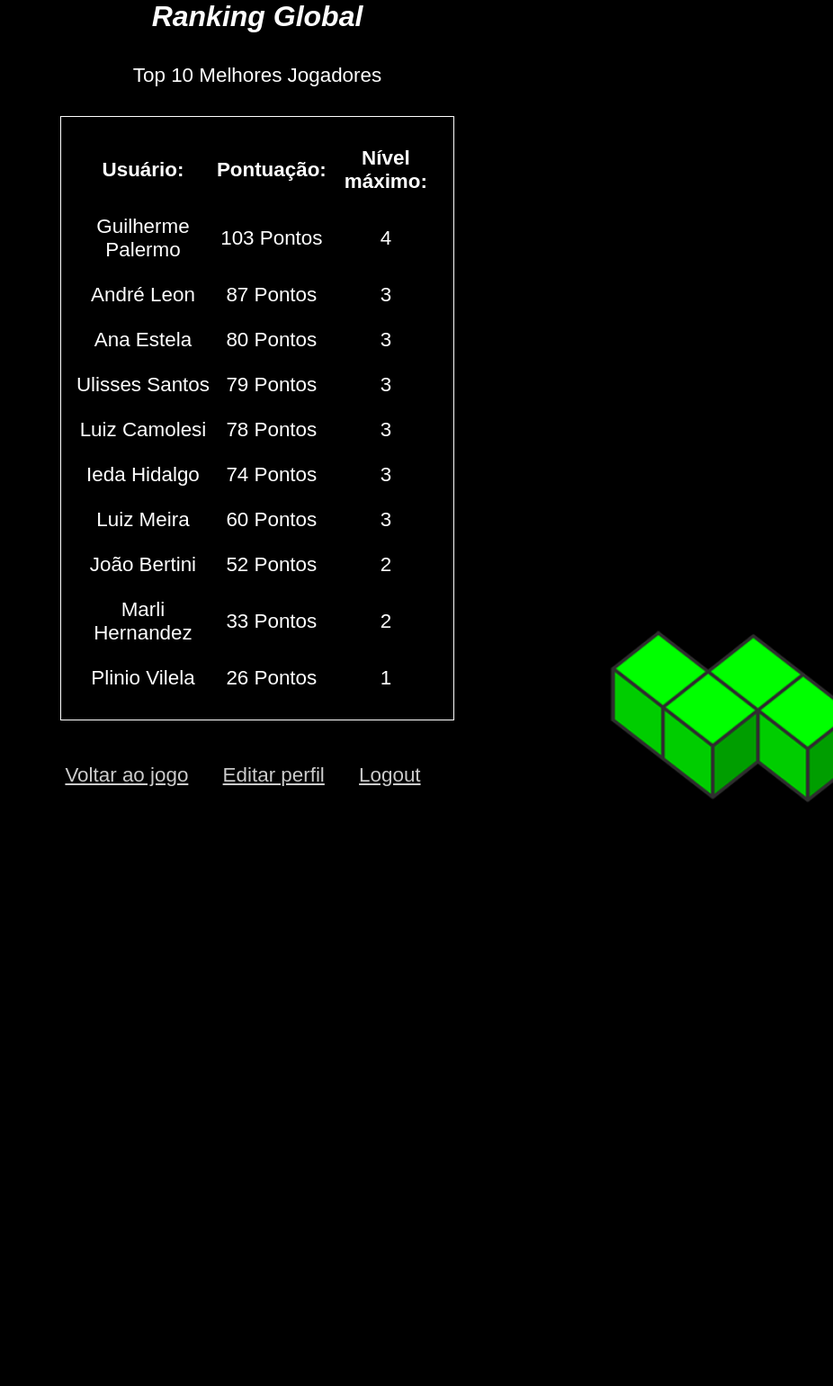
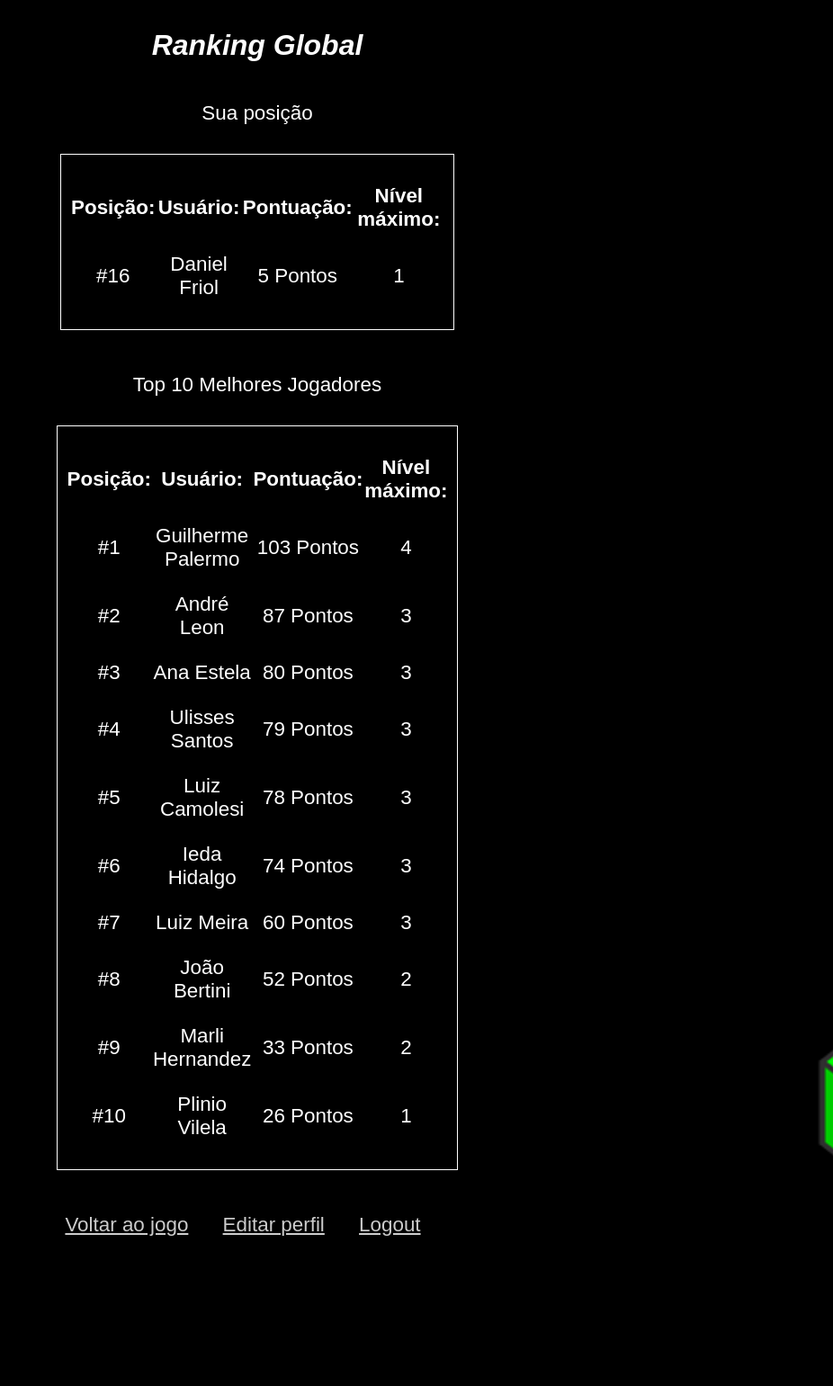
Before and after one commit to DanielFriol/web-rolling-tetris, a PHP site: page /ranking.html in a window 1280 px wide. Shown: the top 1541 px of the page at 90% size, without its empty margins (354-1280 px from the left). Before the commit the page ends 892 px from the top, so only its background shows below. Run offline with PHP 8.4, Linux system fonts and the light colour scheme.

Commit message:
tela de ranking finlizada com posição do jogador atual

```diff
--- a/assets/css/ranking.css
+++ b/assets/css/ranking.css
@@ -42,3 +42,6 @@ table {
 caption {
   margin-bottom: 2rem;
 }
+h1{
+  margin-top: 2rem;
+}
--- a/ranking.html
+++ b/ranking.html
@@ -19,69 +19,98 @@
         <div class="ranking">
           <table>
             <caption>
-              Top 10 Melhores Jogadores
+              Sua posição
             </caption>
             <tr>
+              <th>Posição:</th>
               <th>Usuário:</th>
               <th>Pontuação:</th>
               <th>Nível máximo:</th>
             </tr>
 
             <tr>
+              <td>#16</td>
+              <td>Daniel Friol</td>
+              <td>5 Pontos</td>
+              <td>1</td>
+            </tr>
+          </table>
+          <table>
+            <caption>
+              Top 10 Melhores Jogadores
+            </caption>
+            <tr>
+              <th>Posição:</th>
+              <th>Usuário:</th>
+              <th>Pontuação:</th>
+              <th>Nível máximo:</th>
+            </tr>
+
+            <tr>
+              <td>#1</td>
               <td>Guilherme Palermo</td>
               <td>103 Pontos</td>
               <td>4</td>
             </tr>
 
             <tr>
+              <td>#2</td>
               <td>André Leon</td>
               <td>87 Pontos</td>
               <td>3</td>
             </tr>
 
             <tr>
+              <td>#3</td>
               <td>Ana Estela</td>
               <td>80 Pontos</td>
               <td>3</td>
             </tr>
 
             <tr>
+              <td>#4</td>
               <td>Ulisses Santos</td>
               <td>79 Pontos</td>
               <td>3</td>
             </tr>
 
             <tr>
+              <td>#5</td>
               <td>Luiz Camolesi</td>
               <td>78 Pontos</td>
               <td>3</td>
             </tr>
 
             <tr>
+              <td>#6</td>
               <td>Ieda Hidalgo</td>
               <td>74 Pontos</td>
               <td>3</td>
             </tr>
 
             <tr>
+              <td>#7</td>
               <td>Luiz Meira</td>
               <td>60 Pontos</td>
               <td>3</td>
             </tr>
 
             <tr>
+              <td>#8</td>
               <td>João Bertini</td>
               <td>52 Pontos</td>
               <td>2</td>
             </tr>
 
             <tr>
+              <td>#9</td>
               <td>Marli Hernandez</td>
               <td>33 Pontos</td>
               <td>2</td>
             </tr>
 
             <tr>
+              <td>#10</td>
               <td>Plinio Vilela</td>
               <td>26 Pontos</td>
               <td>1</td>
```
Also changed, not shown: jogo.html (+19 -1 lines), logado.html (deleted, +0 -68 lines).
